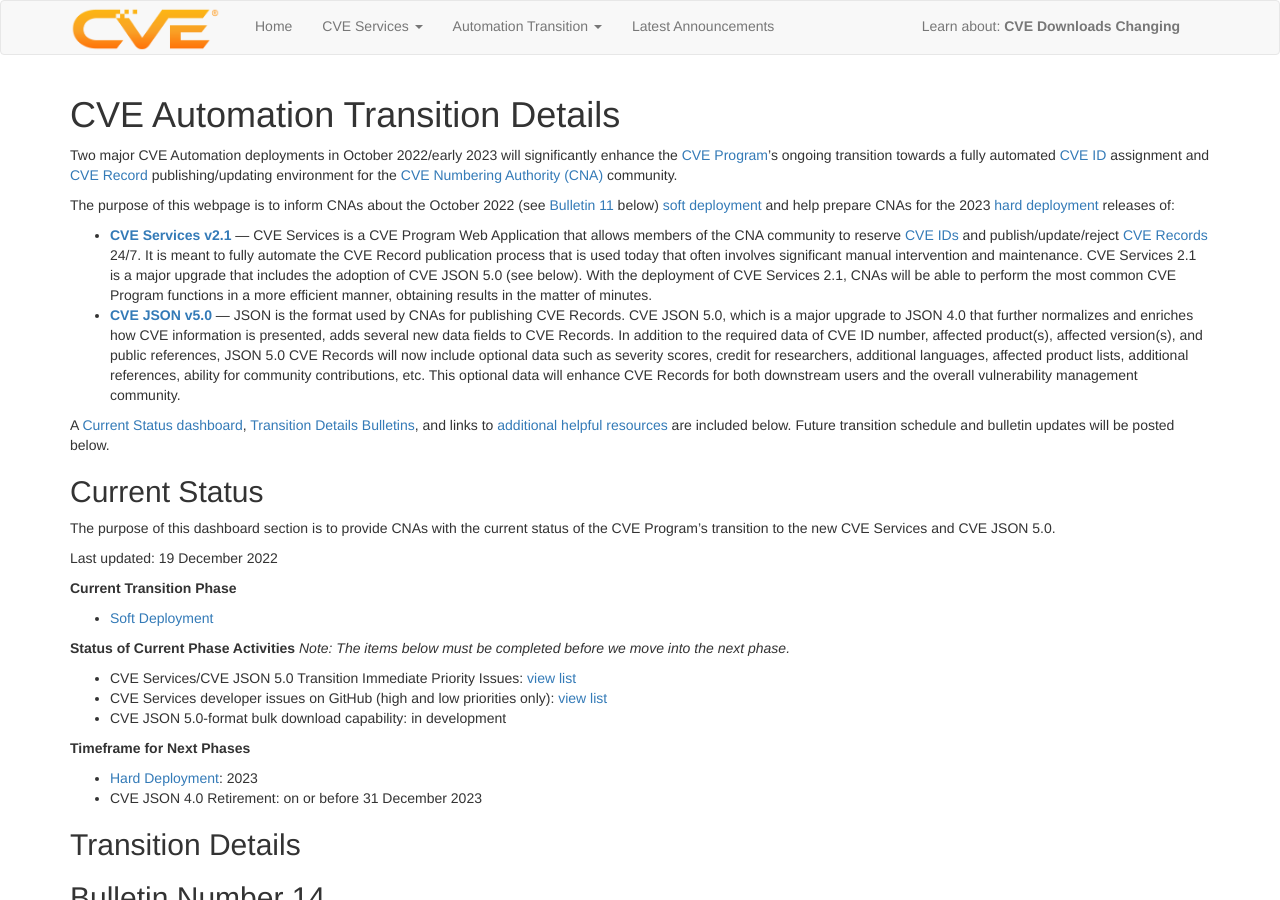
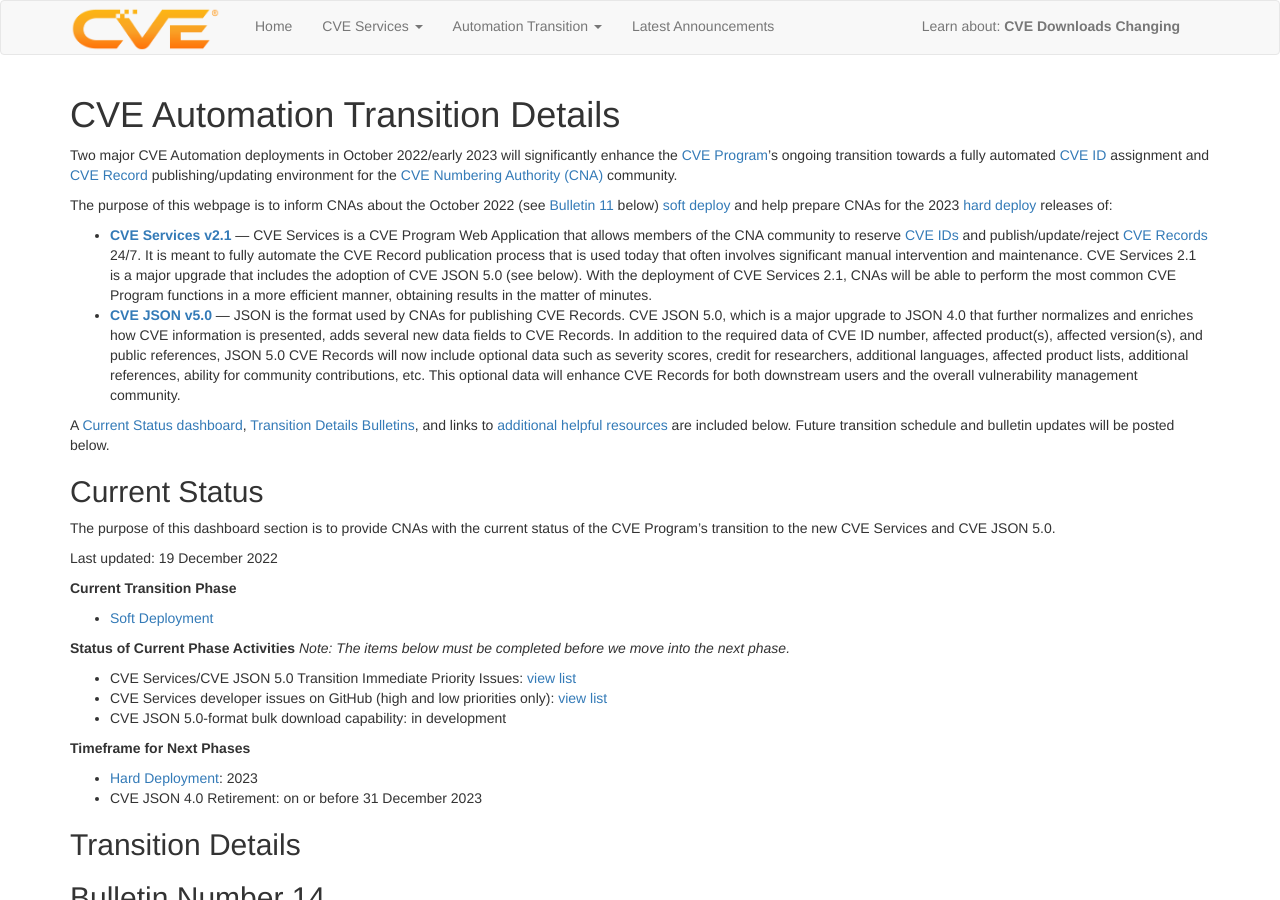
Before and after one commit to CVEProject/cveproject.github.io, a Jekyll site: the page built from automation-transition.md, in a window 1280 px wide and 900 px high. Built offline with Jekyll 4.4.1, drawn with Linux system fonts in a browser that asks for light colours; nearby versions of some CDN libraries.

Commit message:
Update automation-transition.md

```diff
--- a/automation-transition.md
+++ b/automation-transition.md
@@ -4,7 +4,7 @@ layout: page
 ---
 Two major CVE Automation deployments in October 2022/early 2023 will significantly enhance the [CVE Program](https://www.cve.org/)’s ongoing transition towards a fully automated [CVE ID](https://www.cve.org/ResourcesSupport/Glossary?activeTerm=glossaryCVEID) assignment and [CVE Record](https://www.cve.org/ResourcesSupport/Glossary?activeTerm=glossaryRecord) publishing/updating environment for the [CVE Numbering Authority (CNA)](https://www.cve.org/ProgramOrganization/CNAs) community.
 
-The purpose of this webpage is to inform CNAs about the October 2022 (see [Bulletin 11](https://cveproject.github.io/automation-transition#bulletin-number-11) below) [soft deployment](https://cveproject.github.io/automation-cve-services-faqs#what-is-meant-by-cve-services-21-soft-deploy) and help prepare CNAs for the 2023 [hard deployment](https://cveproject.github.io/automation-cve-services-faqs#what-is-meant-by-cve-services-21-hard-deploy) releases of:
+The purpose of this webpage is to inform CNAs about the October 2022 (see [Bulletin 11](https://cveproject.github.io/automation-transition#bulletin-number-11) below) [soft deploy](https://cveproject.github.io/automation-cve-services-faqs#what-is-meant-by-cve-services-21-soft-deploy) and help prepare CNAs for the 2023 [hard deploy](https://cveproject.github.io/automation-cve-services-faqs#what-is-meant-by-cve-services-21-hard-deploy) releases of:
 
 * <strong>[CVE Services v2.1](https://github.com/CVEProject/cve-services)</strong> &mdash; CVE Services is a CVE Program Web Application that allows members of the CNA community to reserve [CVE IDs](https://www.cve.org/ResourcesSupport/Glossary?activeTerm=glossaryCVEID) and publish/update/reject [CVE Records](https://www.cve.org/ResourcesSupport/Glossary?activeTerm=glossaryRecord) 24/7. It is meant to fully automate the CVE Record publication process that is used today that often involves significant manual intervention and maintenance. CVE Services 2.1 is a major upgrade that includes the adoption of CVE JSON 5.0 (see below). With the deployment of CVE Services 2.1, CNAs will be able to perform the most common CVE Program functions in a more efficient manner, obtaining results in the matter of minutes.
 * <strong>[CVE JSON v5.0](https://github.com/CVEProject/cve-schema/blob/master/schema/v5.0/CVE_JSON_5.0_schema.json)</strong> &mdash; JSON is the format used by CNAs for publishing CVE Records. CVE JSON 5.0, which is a major upgrade to JSON 4.0 that further normalizes and enriches how CVE information is presented, adds several new data fields to CVE Records. In addition to the required data of CVE ID number, affected product(s), affected version(s), and public references, JSON 5.0 CVE Records will now include optional data such as severity scores, credit for researchers, additional languages, affected product lists, additional references, ability for community contributions, etc. This optional data will enhance CVE Records for both downstream users and the overall vulnerability management community.
```
